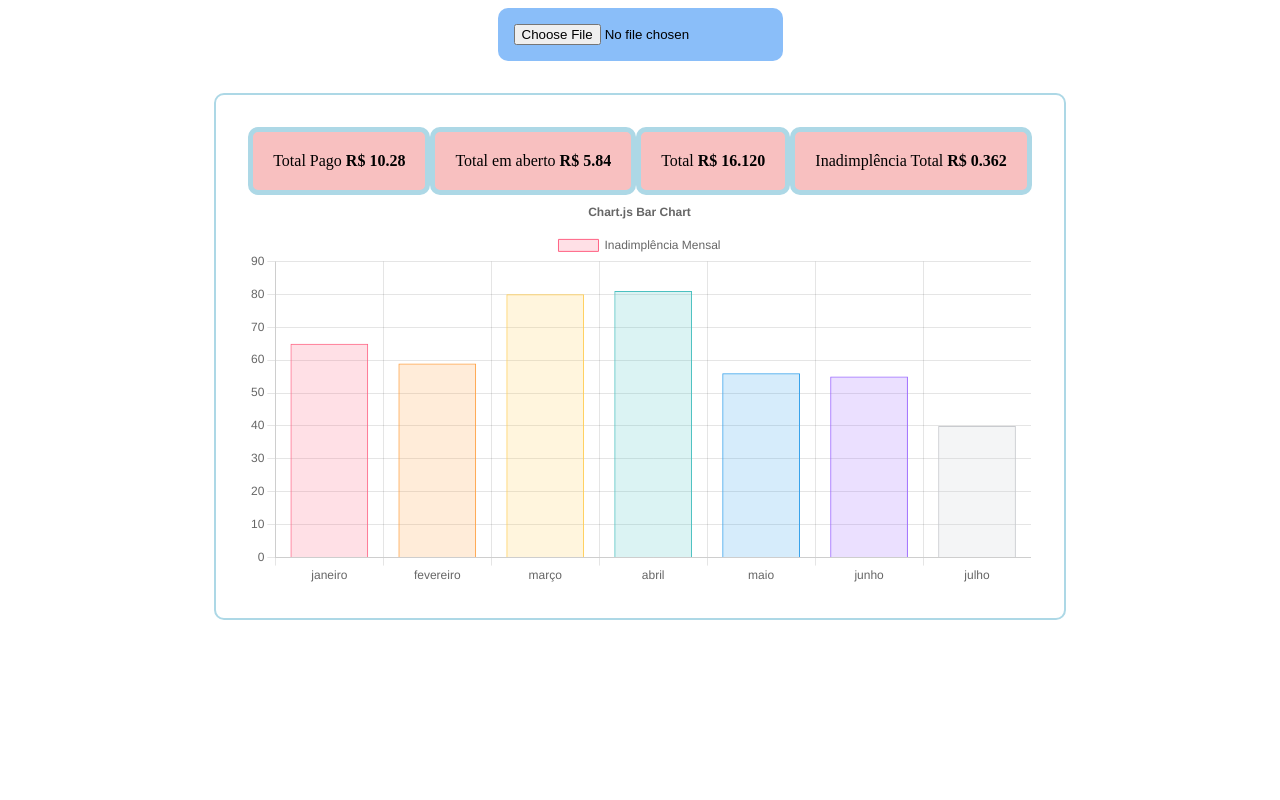
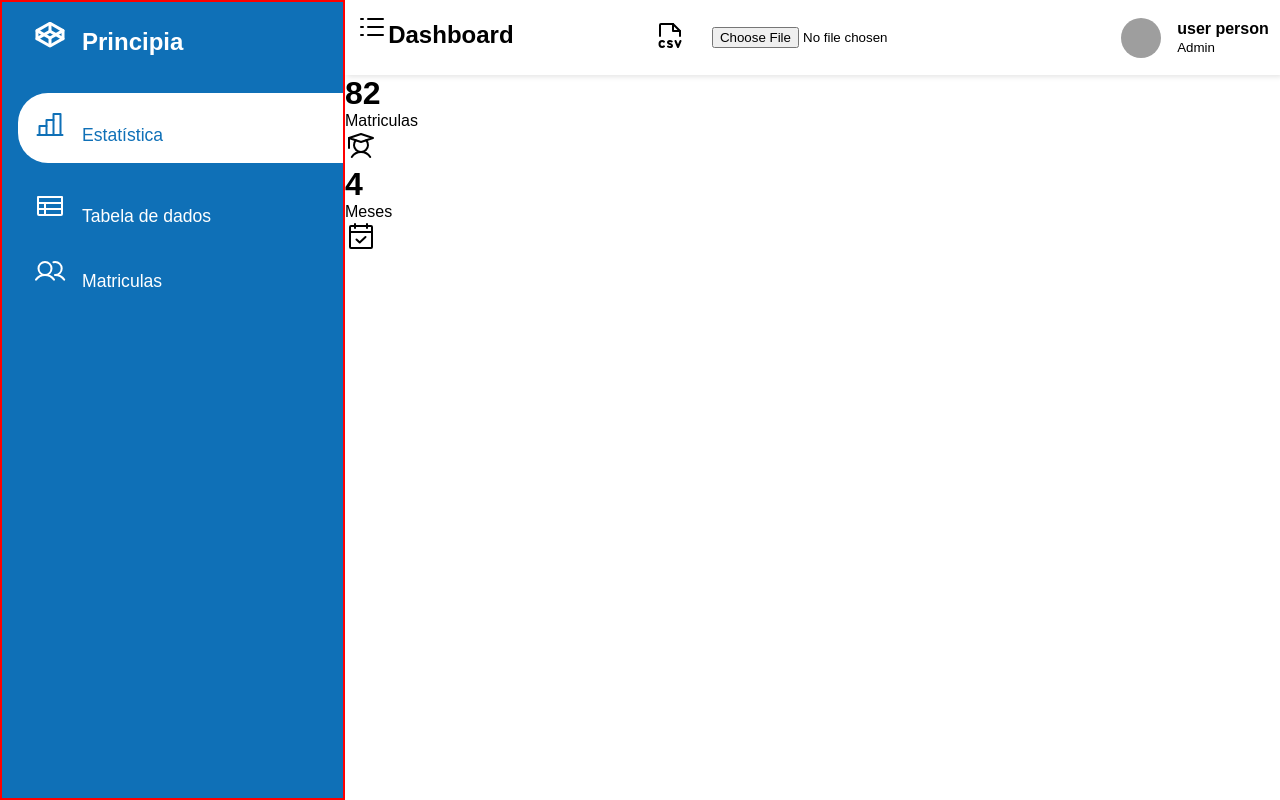
Before and after one commit to eldoncosta1/caso_tecnico_principia, a React (Vite) app: page / in a window 1280 px wide. Built offline with nearby package versions, Linux system fonts and the light colour scheme; grey boxes are pictures that could not be loaded.

Commit message:
iniciando dashboard

```diff
--- a/package.json
+++ b/package.json
@@ -12,6 +12,7 @@
     "chart.js": "^4.1.1",
     "moment": "^2.29.4",
     "papaparse": "^5.3.2",
+    "phosphor-react": "^1.4.1",
     "react": "^18.2.0",
     "react-chartjs-2": "^5.1.0",
     "react-dom": "^18.2.0"
--- a/src/App.jsx
+++ b/src/App.jsx
@@ -2,13 +2,13 @@ import styles from './App.module.css'
 import { Dashboard } from './Dashboard';
 
 import { InputFile } from './InputFile';
+import { Sidebar } from './Sidebar';
 
 function App() {
   return (
     <div className={styles.container}>
       <>
-        <InputFile />
-        <Dashboard />
+        <Sidebar />
       </>
     </div>
   )
--- a/src/App.module.css
+++ b/src/App.module.css
@@ -1,10 +1,19 @@
-.container {
+* {
+  box-sizing: border-box;
+  padding: 0;
+  margin: 0;
+  list-style-type: none;
+  text-decoration: none;
+  font-family: 'Poppins', sans-serif;
+}
+
+/* .container {
   display: flex;
   align-items: center;
   flex-direction: column;
 }
 
-/* .container {
+.container {
   border: 2px solid lightblue;
   border-radius: 10px;
   margin-top: 2rem;
--- a/src/InputFile.jsx
+++ b/src/InputFile.jsx
@@ -33,7 +33,7 @@ export function InputFile() {
     }, {})
   }
 
-  // console.log(fileData);
+  console.log(fileData);
   const months = groupBy(fileData, "mes");
   // console.log(months)
   const keys = Object.keys(months);
--- a/src/InputFile.module.css
+++ b/src/InputFile.module.css
@@ -1,16 +1,8 @@
 .container {
   padding: 1rem;
-  background: rgba(0, 113, 241, 0.459);
   border-radius: 10px;
   display: flex;
   justify-content: center;
   flex-direction: column;
   align-items: center;
 }
-
-button {
-  margin: 0.5rem;
-  height: 30px;
-  width: 120px;
-  cursor: pointer;
-}
--- /dev/null
+++ b/src/Sidebar.jsx
@@ -0,0 +1,90 @@
+import { CalendarCheck, ChartBar, CodepenLogo, FileCsv, ListDashes, MagnifyingGlass, Student, Table, Users } from "phosphor-react";
+import { InputFile } from "./InputFile";
+import styles from './Sidebar.module.css'
+export function Sidebar() {
+  return (
+
+    <>
+      <div className={styles.sidebar}>
+
+        <div className={styles.sidebar_logo}>
+          <h2><span><CodepenLogo size={32} weight="bold" /></span>Principia</h2>
+        </div>
+
+        <div className={styles.sidebar_menu}>
+
+
+          <li><a href="" className={styles.active}><span><ChartBar size={32} /></span>
+            <span>Estatística</span></a>
+          </li>
+          <li><a href=""><span><Table size={32} /></span>
+            <span>Tabela de dados</span></a>
+          </li>
+          <li><a href=""><span><Users size={32} /></span>
+            <span>Matriculas</span></a>
+          </li>
+
+
+
+        </div>
+      </div>
+
+      <div className={styles.main_container}>
+        <header>
+          <h2>
+            <label for="">
+              <span><ListDashes size={32} /></span>
+            </label>
+            Dashboard
+          </h2>
+
+          <div className={styles.updatefile}>
+            <span> <FileCsv size={32} /></span>
+            <InputFile />
+          </div>
+
+          <div className={styles.user_wrapper}>
+            <img src="https://www.shutterstock.com/image-photo/
+            beautiful-businesswoman-sit-workplace-office-600w-410689738.jpg"
+              alt="" width="40px" height="40px" />
+
+            <div>
+              <h4>user person</h4>
+              <small>Admin</small>
+            </div>
+
+          </div>
+        </header >
+
+        <main>
+
+          <div className={styles.cards}>
+
+            <div className={styles.card_single}>
+              <div>
+                <h1>82</h1>
+                <span>Matriculas</span>
+              </div>
+            </div>
+            <div>
+              <span><Student size={32} /></span>
+            </div>
+
+            <div className={styles.card_single}>
+              <div>
+                <h1>4</h1>
+                <span>Meses</span>
+              </div>
+            </div>
+            <div>
+              <span><CalendarCheck size={32} /></span>
+            </div>
+
+          </div>
+
+
+        </main>
+      </div >
+    </>
+  )
+}
--- /dev/null
+++ b/src/Sidebar.module.css
@@ -0,0 +1,84 @@
+.sidebar {
+  width: 21.563rem;
+  background: #0f70b7;
+  left: 0;
+  top: 0;
+  height: 100%;
+  position: fixed;
+  border: 2px solid red;
+}
+
+.sidebar_logo {
+  height: 75px;
+  padding: 1rem 0rem 1rem 2rem;
+  color: #fff;
+}
+
+.sidebar_logo span {
+  display: inline-block;
+  padding-right: 1rem;
+}
+
+.sidebar_menu {
+  margin-top: 1rem;
+}
+
+.sidebar_menu li {
+  width: 100%;
+  margin-bottom: 1.7rem;
+  padding-left: 1rem;
+}
+
+.sidebar_menu a {
+  padding-left: 1rem;
+  display: block;
+  color: #fff;
+  font-size: 1.1rem;
+}
+
+.sidebar_menu a.active {
+  background-color: white;
+  padding-top: 1rem;
+  padding-bottom: 1rem;
+  color: #0f70b7;
+  border-radius: 30px 0px 0px 30px;
+}
+
+.sidebar_menu a span:first-child {
+  font-size: 1.5rem;
+  padding-right: 1rem;
+}
+
+.main_container {
+  margin-left: 21.563rem;
+}
+
+header {
+  display: flex;
+  justify-content: space-between;
+  padding: 0.7rem;
+  box-shadow: 2px 2px 5px rgba(0, 0, 0, 0.1);
+}
+
+.updatefile {
+  display: flex;
+  gap: 10px;
+  border-radius: 10px;
+  align-items: center;
+  overflow-x: hidden;
+}
+
+.user_wrapper {
+  display: flex;
+  align-items: center;
+}
+
+.user_wrapper img {
+  border-radius: 50%;
+  margin-right: 1rem;
+}
+
+/* .user_wrapper small {
+  display: inline-block;
+  margin-top: -10px !important;
+} */
```
Also changed, not shown: 1 other file (tests, documents, lock files or other folders).
